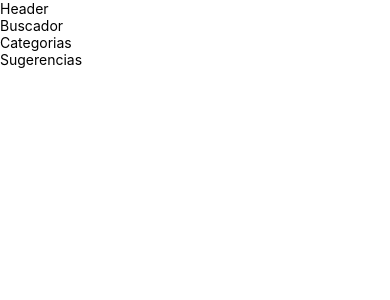
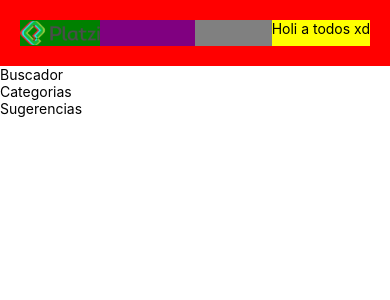
Before and after one commit to diegofbe147/course-react-native, a React Native app: screen / in a window 390 px wide. Shown: the top 300 px of the page. Built offline with nearby package versions, Linux system fonts and the light colour scheme.

Commit message:
Add header

```diff
--- a/App.js
+++ b/App.js
@@ -2,12 +2,15 @@
 import { Text } from 'react-native';
 
 import Home from "./src/screens/containers/home";
+import Header from "./src/sections/components/header"
 
 export default class App extends Component {
   render(){
     return (
       <Home>
-        <Text>Header</Text>
+        <Header>
+          <Text>Holi a todos xd</Text>
+        </Header>
         <Text>Buscador</Text>
         <Text>Categorias</Text>
         <Text>Sugerencias</Text>
--- /dev/null
+++ b/src/sections/components/header.js
@@ -0,0 +1,59 @@
+import React from 'react'
+import {
+  View,
+  Text,
+  Image,
+  StyleSheet,
+  SafeAreaView
+} from 'react-native';
+
+function Header(props) {
+  return(
+    <SafeAreaView>
+      <View style={styles.mainContainer}>
+        <View style={styles.leftContainer}>
+          <Image
+           source={require('../../../assets/logo.png')}
+           style={styles.logo}
+         />
+        </View>
+        <View style={styles.rightContainer}>
+          <Text style={styles.textRight}>
+            { props.children }
+          </Text>
+        </View>
+      </View>
+    </SafeAreaView>
+  )
+}
+
+const styles = StyleSheet.create({
+  mainContainer: {
+    padding: 20,
+    backgroundColor: 'red',
+    flexDirection: 'row',
+  },
+  leftContainer: {
+    backgroundColor: 'purple',
+    flexDirection: 'row',
+    width: '50%',
+    justifyContent: 'flex-start'
+  },
+  rightContainer: {
+    backgroundColor: 'gray',
+    flexDirection: 'row',
+    width: '50%',
+    justifyContent: 'flex-end'
+  },
+  logo: {
+    width: 80,
+    height: 26,
+    resizeMode: 'contain',
+    backgroundColor: 'green',
+  },
+  textRight: {
+    backgroundColor: 'yellow',
+  }
+})
+
+export default Header;
```
